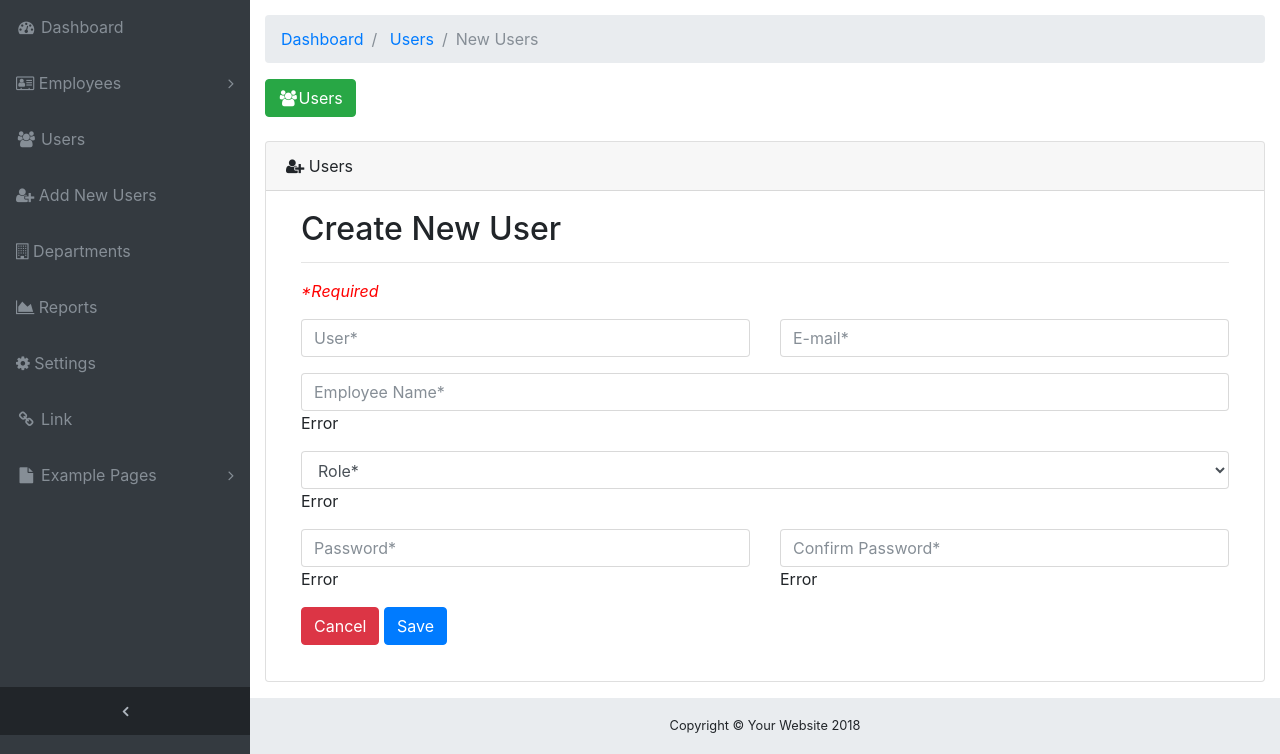
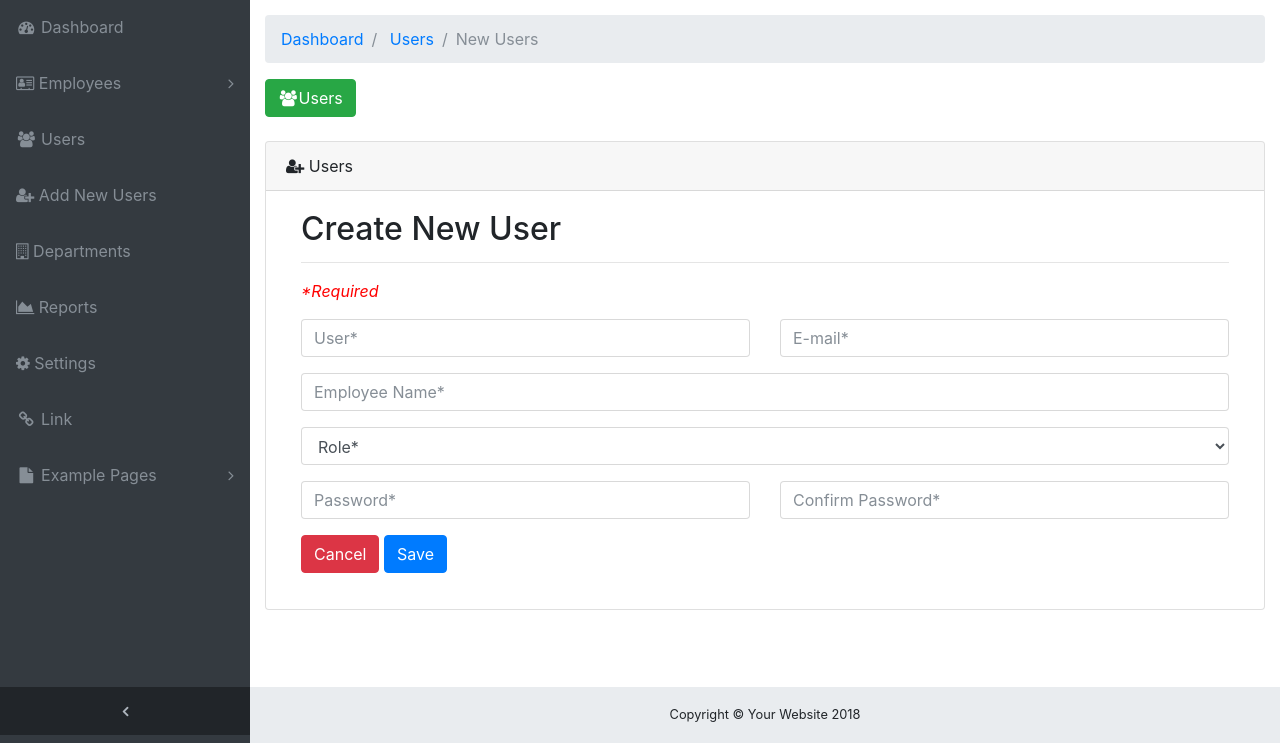
Before and after one commit to egavilan1987/1-Dashboard, a PHP site: page /addUsers.php in a window 1280 px wide. Shown: the part 57-811 px from the top of the page. Run offline with PHP 8.4, Linux system fonts and the light colour scheme.

Commit message:
Update addUsers.php

```diff
--- a/view/addUsers.php
+++ b/view/addUsers.php
@@ -41,12 +41,13 @@
                   <div class="col-xs-12 col-sm-6 col-md-6">
                     <div class="form-group">
                       <input type="text" name="email" id="email" class="form-control input-lg" placeholder="E-mail*" tabindex="2">
+                      <div id="email_error_message" style="color:red"></div>
                     </div>
                   </div>
                 </div>
                 <div class="form-group">
                   <input type="text" name="employee" id="employee" class="form-control input-lg" placeholder="Employee Name*" tabindex="3">
-                  <div>Error</div>
+                  <div id="employee_error_message" style="color:red"></div>
                 </div>
                 <div class="form-group">
                   <select name="gender" id="gender" class="form-control">
@@ -54,19 +55,19 @@
                     <option>Admin</option>
                     <option>User</option>
                   </select>
-                  <div>Error</div>
+                  <div id="gender_error_message" style="color:red"></div>
                 </div>
                 <div class="row">
                   <div class="col-xs-12 col-sm-6 col-md-6">
                     <div class="form-group">
                       <input type="password" name="password" id="password" class="form-control input-lg" placeholder="Password*" tabindex="5">
-                      <div>Error</div>
+                      <div id="password_error_message" style="color:red"></div>
                     </div>
                   </div>
                   <div class="col-xs-12 col-sm-6 col-md-6">
                     <div class="form-group">
                       <input type="password" name="password_confirmation" id="password_confirmation" class="form-control input-lg" placeholder="Confirm Password*" tabindex="6">
-                      <div>Error</div>
+                      <div id="password_confirmation_error_message" style="color:red"></div>
                     </div>
                   </div>
                 </div>
```
